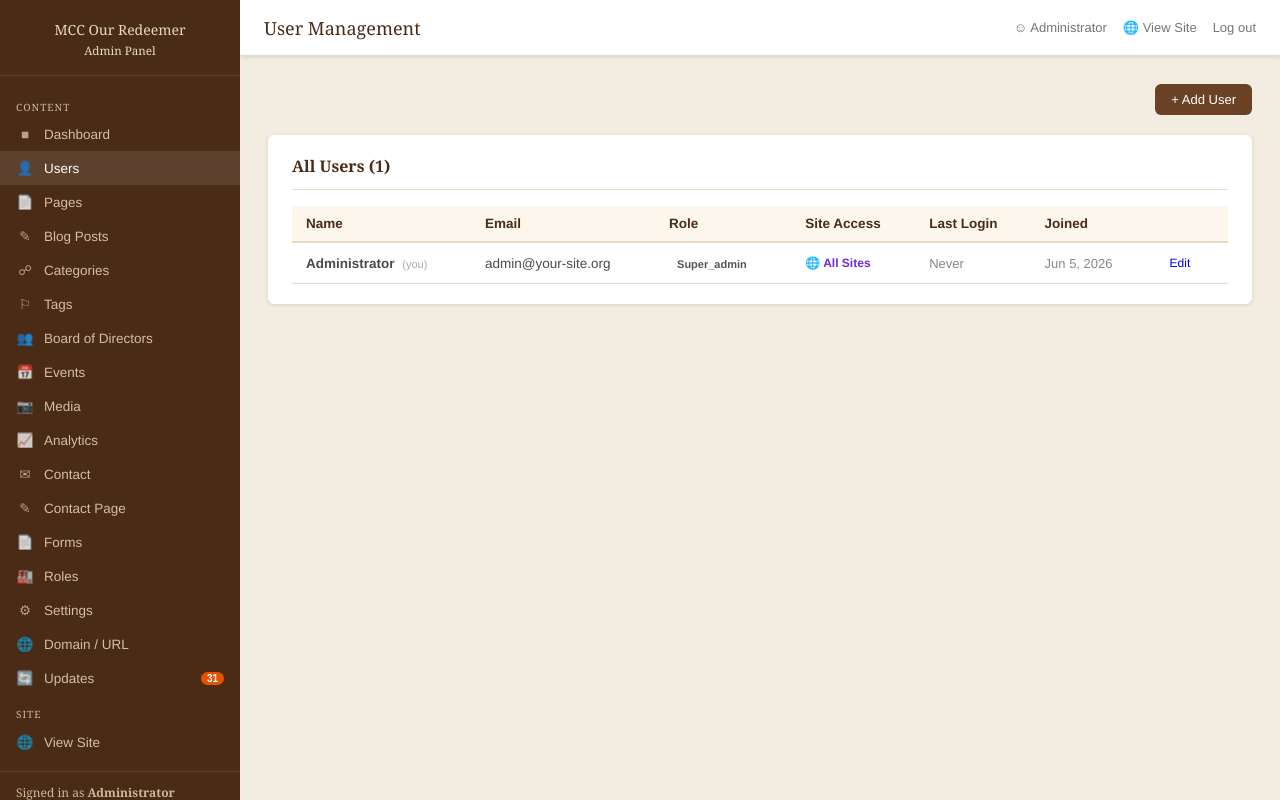
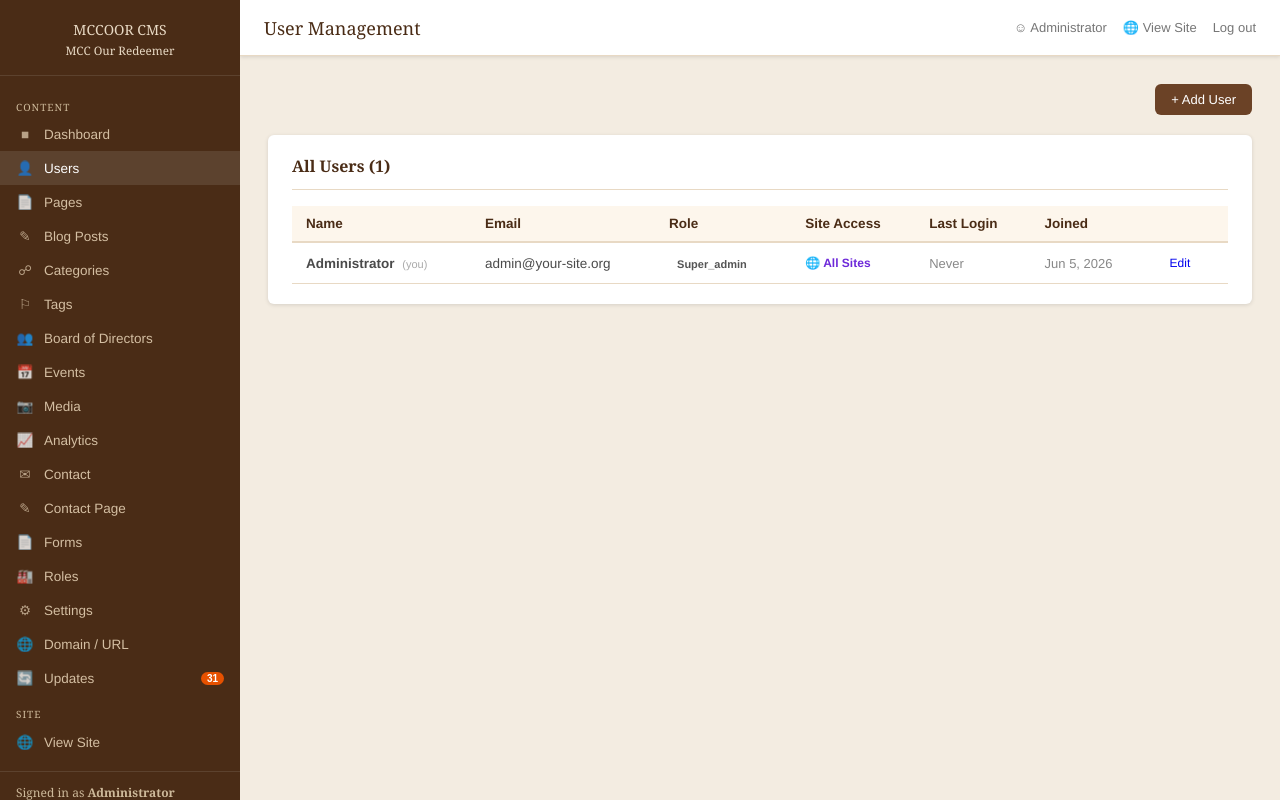
Before and after one commit to BishopGreer/mcc-redeemer-cms, a PHP site: page /admin/users.php in a window 1280 px wide. Run offline with PHP 8.4, Linux system fonts and the light colour scheme; the visitor is signed in with stand-in values (Sample User, id 1); data comes from the database, SQL or seed files in the repository; data that the repository does not hold is empty; some libraries are stand-ins or nearby versions.

Commit message:
Rebrand admin UI from parish/Saint Francis to MCCOOR CMS
Login page, sidebar header, and all user-visible role labels updated.
Sidebar now shows "MCCOOR CMS" as product name with site name beneath.
"Parishioner" role label renamed to "Member" throughout admin UI (DB
ENUM key unchanged). Installer copy cleaned up to use "church" language.

Co-Authored-By: Claude Sonnet 4.6 <noreply@anthropic.com>

```diff
--- a/admin/layout.php
+++ b/admin/layout.php
@@ -7,7 +7,7 @@ if (!class_exists('Updater') && defined('BASE_PATH')) {
 // Admin layout helper — call adminLayout('Page Title', fn() => { ... render body ... })
 function adminLayout(string $pageTitle, callable $body): void {
     $user     = Auth::user();
-    $siteName = setting('site_name', 'Your Parish');
+    $siteName = setting('site_name', 'MCCOOR CMS');
     $csrf     = Auth::csrf();
 
     $isNetworkMode = defined('NETWORK_MODE') && NETWORK_MODE;
@@ -85,7 +85,7 @@ function adminLayout(string $pageTitle, callable $body): void {
 
   <aside class="sidebar" id="sidebar">
     <div class="sidebar-logo">
-      <h1><?= h($siteName) ?><br><small>Admin Panel</small></h1>
+      <h1>MCCOOR CMS<br><small><?= h($siteName) ?></small></h1>
     </div>
     <nav class="sidebar-nav">
       <div class="sidebar-section">Content</div>
--- a/admin/login.php
+++ b/admin/login.php
@@ -24,7 +24,7 @@ if ($_SERVER['REQUEST_METHOD'] === 'POST') {
     }
 }
 
-$siteName = 'Your Parish';
+$siteName = 'MCCOOR CMS';
 ?>
 <!DOCTYPE html>
 <html lang="en">
--- a/admin/roles.php
+++ b/admin/roles.php
@@ -124,7 +124,7 @@ $baseRoleLabels = [
     'admin'       => 'Admin — full admin panel navigation',
     'editor'      => 'Editor — content editing access',
     'author'      => 'Author — post/page authoring',
-    'parishioner' => 'Parishioner — no admin access by default',
+    'parishioner' => 'Member — no admin access by default',
 ];
 
 adminLayout('Roles', function() use ($roles, $editRole, $editPerms, $showForm, $action, $editId, $permGroups, $baseRoleLabels) {
--- a/admin/users.php
+++ b/admin/users.php
@@ -173,7 +173,7 @@ $roleLabels = [
     'admin'       => ['label' => 'Admin',       'color' => '#7c3aed'],
     'editor'      => ['label' => 'Editor',      'color' => '#0369a1'],
     'author'      => ['label' => 'Author',      'color' => '#065f46'],
-    'parishioner' => ['label' => 'Parishioner', 'color' => '#92400e'],
+    'parishioner' => ['label' => 'Member', 'color' => '#92400e'],
 ];
 
 adminLayout('User Management', function() use ($users, $editUser, $showForm, $action, $currentUserId, $permGroups, $roleLabels, $isSuperAdmin, $allSites, $customRoles) {
@@ -236,7 +236,7 @@ $isSelf = ($fuId === $currentUserId);
             <strong>Admin</strong> — full access &nbsp;|&nbsp;
             <strong>Editor</strong> — content editing &nbsp;|&nbsp;
             <strong>Author</strong> — posts &amp; pages &nbsp;|&nbsp;
-            <strong>Parishioner</strong> — no admin access by default
+            <strong>Member</strong> — no admin access by default
           </div>
         </div>
 
```
Also changed, not shown: install/index.php (+4 -4 lines).
